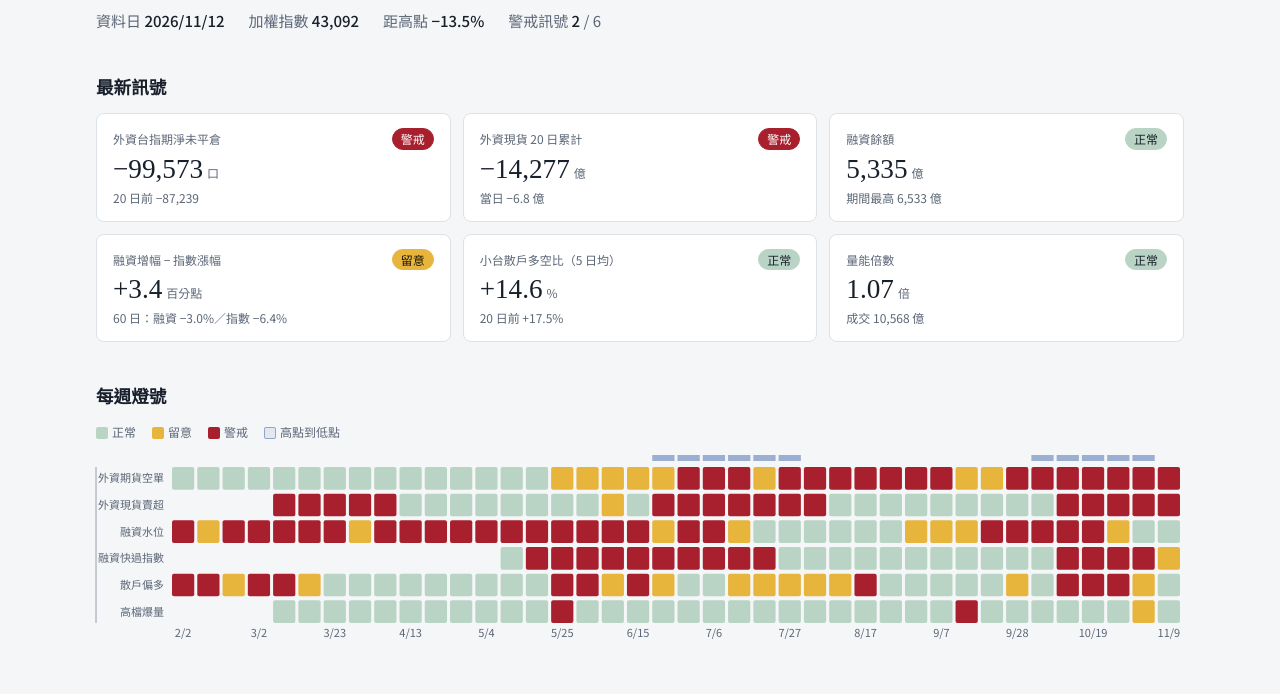
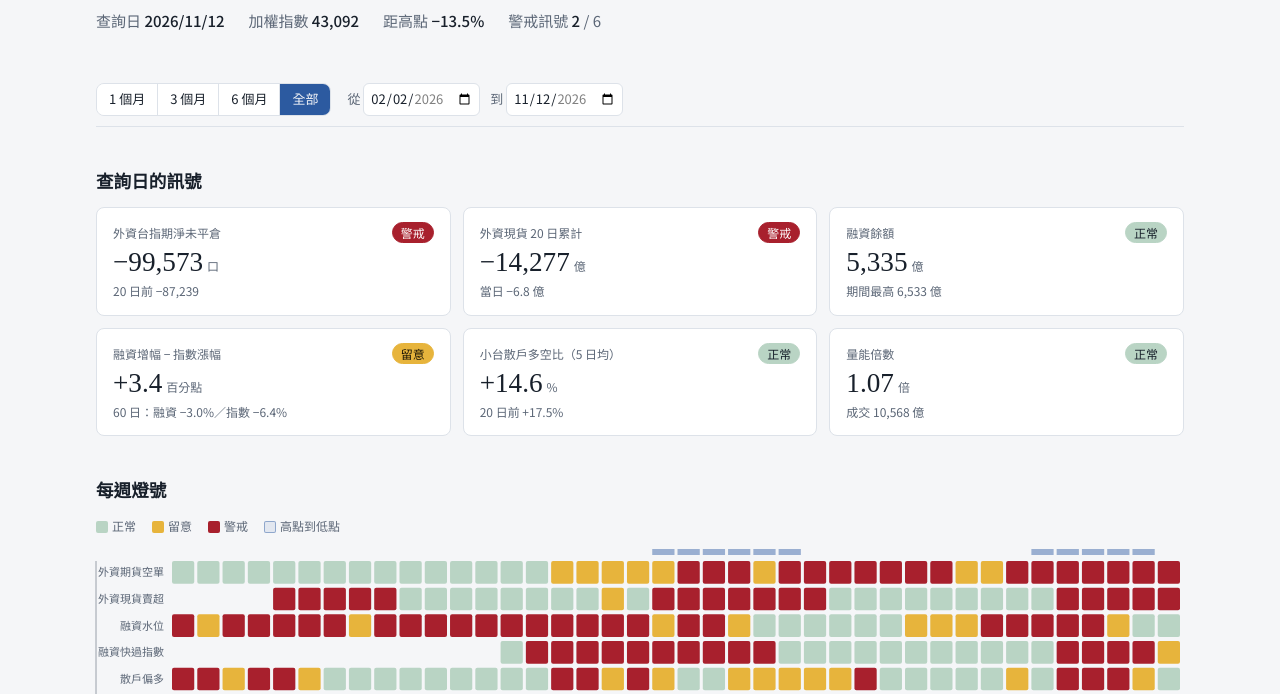
Before and after one commit to handhair/tw-chips-dashboard, a plain HTML site: page index.html in a window 1280 px wide. Shown: the part 106-800 px from the top of the page. Drawn offline with nearby package versions, Linux system fonts and the light colour scheme.

Commit message:
Add date range picker to the dashboard
Preset buttons (1/3/6 months, all) and from/to date inputs. Signal cards
show the values as of the end date; the heatmap and daily charts show
only the chosen range. The range is kept in the URL hash for sharing.

Co-Authored-By: Claude Opus 5.5 <noreply@anthropic.com>

```diff
--- a/index.html
+++ b/index.html
@@ -62,6 +62,14 @@
   .unit { font-size: 12px; color: var(--muted); margin-left: 4px; }
   .sub { font-size: 12px; color: var(--muted); font-variant-numeric: tabular-nums; }
 
+  .controls { position: sticky; top: env(safe-area-inset-top, 0px); z-index: 5; background: var(--bg); border-bottom: 1px solid var(--line); padding-block: 10px; display: flex; flex-wrap: wrap; gap: 8px 16px; align-items: center; }
+  .presets { display: inline-flex; border: 1px solid var(--line); border-radius: var(--radius); overflow: hidden; }
+  .presets button { font: inherit; font-size: 13px; padding: 5px 12px; border: 0; border-left: 1px solid var(--line); background: var(--panel); color: var(--fg); cursor: pointer; }
+  .presets button:first-child { border-left: 0; }
+  .presets button[aria-pressed="true"] { background: var(--s0); color: var(--bg); }
+  .presets button:focus-visible, .dates input:focus-visible { outline: 2px solid var(--s0); outline-offset: 1px; }
+  .dates { display: inline-flex; flex-wrap: wrap; gap: 6px 10px; align-items: center; font-size: 13px; color: var(--muted); }
+  .dates input { font: inherit; font-size: 13px; padding: 4px 6px; border: 1px solid var(--line); border-radius: 6px; background: var(--panel); color: var(--fg); }
   .legend { display: flex; flex-wrap: wrap; gap: 6px 16px; font-size: 12px; color: var(--muted); align-items: center; }
   .sw { display: inline-block; width: 12px; height: 12px; border-radius: 2px; vertical-align: -2px; margin-right: 4px; }
   .sw.ok { background: var(--lv-ok); } .sw.watch { background: var(--lv-watch); } .sw.alert { background: var(--lv-alert); }
@@ -107,7 +115,7 @@
     <p class="eyebrow">證交所・期交所 每日盤後資料｜不是投資建議</p>
     <h1>台股籌碼前兆儀表板</h1>
     <p class="kpis">
-      <span>資料日 <b data-k="date">—</b></span>
+      <span>查詢日 <b data-k="date">—</b></span>
       <span>加權指數 <b data-k="taiex">—</b></span>
       <span>距高點 <b data-k="drawdown">—</b></span>
       <span>警戒訊號 <b data-k="warn_count">—</b> / 6</span>
@@ -115,8 +123,21 @@
     <p class="status" id="status" hidden></p>
   </header>
 
+  <div class="controls" id="controls">
+    <div class="presets" role="group" aria-label="期間">
+      <button type="button" data-months="1" aria-pressed="false">1 個月</button>
+      <button type="button" data-months="3" aria-pressed="false">3 個月</button>
+      <button type="button" data-months="6" aria-pressed="false">6 個月</button>
+      <button type="button" data-months="0" aria-pressed="true">全部</button>
+    </div>
+    <div class="dates">
+      <label>從 <input type="date" id="from"></label>
+      <label>到 <input type="date" id="to"></label>
+    </div>
+  </div>
+
   <section class="sec" id="signals">
-    <h2>最新訊號</h2>
+    <h2>查詢日的訊號</h2>
     <div class="cards">
       <article class="card"><div class="card-top"><span class="card-label">外資台指期淨未平倉</span><span class="pill" data-s="s_txf">—</span></div>
         <div><span class="big" data-k="foreign_txf">—</span><span class="unit">口</span></div><div class="sub">20 日前 <span data-k="foreign_txf_prev">—</span></div></article>
@@ -180,6 +201,7 @@
       <li><b>融資增幅 − 指數漲幅</b>：60 個交易日漲幅相減。警戒：≥ 5 個百分點；留意：≥ 2</li>
       <li><b>小台散戶多空比</b>：小台未平倉扣掉三大法人淨部位後的散戶淨部位占比，取 5 日平均。警戒：≥ 25%；留意：≥ 15%</li>
       <li><b>量能倍數</b>：成交金額 ÷ 前 20 日均量。警戒：≥ 1.3 倍且指數在高點 5% 內；留意：≥ 1.3 倍</li>
+      <li><b>查詢期間</b>：訊號卡顯示「到」那天（遇到假日用前一個交易日）的數值；每週燈號和每日走勢只畫期間內的資料。20 日累計、60 日增幅這類指標都用完整資料算，不受期間影響。網址會記住期間，可以直接複製分享。</li>
       <li><b>門檻怎麼來的</b>：回頭看 2026 年 7 月與 10–11 月兩次下跌訂的，有後見之明，只代表風險累積程度。</li>
       <li><b>資料來源</b>：臺灣證券交易所（指數、成交金額、三大法人、融資）、臺灣期貨交易所（台指期與小台法人未平倉、小台未平倉量）。每個交易日由 GitHub Actions 自動更新。</li>
     </ul>
@@ -226,8 +248,9 @@
       };
     });
   }
-  function buildLatest(series) {
-    const i = series.length - 1, r = series[i], prev = series[Math.max(0, i - 20)];
+  // 第 i 個交易日的訊號（「20 日前」以完整資料往回算，不受查詢期間影響）
+  function buildLatest(series, i = series.length - 1) {
+    const r = series[i], prev = series[Math.max(0, i - 20)];
     const levels = Object.keys(SIG).map((k) => r[k]);
     return { ...r, foreign_txf_prev: prev.foreign_txf, retail_ratio_prev: prev.retail_ratio_5, warn_count: levels.filter((v) => v === '警戒').length };
   }
@@ -389,9 +412,11 @@
     y.nice(n);
     const ticks = y.ticks(n), tf = tickFmt(spec.wan);
     const m = { top: 6, right: 8, bottom: spec.axis ? 20 : 6, left: measure(svg, ticks.map(tf)) + 10 };
-    const x = d3.scaleUtc().domain(d3.extent(series, (r) => parse(r.date))).range([m.left, width - m.right]);
+    const x = d3.scaleUtc().domain(d3.extent(series, (r) => parse(r.date))).range([m.left, width - m.right]).clamp(true);
     y.range([height - m.bottom, m.top]);
-    svg.append('g').selectAll('rect').data(windows).join('rect').attr('x', (v) => x(parse(v.peak))).attr('width', (v) => Math.max(1, x(parse(v.trough)) - x(parse(v.peak))))
+    const lo = series[0].date, hi = series[series.length - 1].date;
+    const bands = windows.filter((v) => v.trough >= lo && v.peak <= hi);
+    svg.append('g').selectAll('rect').data(bands).join('rect').attr('x', (v) => x(parse(v.peak))).attr('width', (v) => Math.max(1, x(parse(v.trough)) - x(parse(v.peak))))
       .attr('y', m.top).attr('height', height - m.top - m.bottom).style('fill', 'var(--band)');
     svg.append('g').attr('transform', `translate(${m.left},0)`).call(d3.axisLeft(y).tickValues(ticks).tickFormat(tf).tickSize(-(width - m.left - m.right))).call((g) => g.select('.domain').remove());
     if (spec.axis) svg.append('g').attr('transform', `translate(0,${height - m.bottom})`).call(d3.axisBottom(x).ticks(Math.max(2, Math.floor((width - m.left) / 80))).tickFormat(d3.utcFormat('%-m/%-d')).tickSizeOuter(0));
@@ -432,14 +457,52 @@
   };
   let state = null;
 
+  // ---------- 查詢期間 ----------
+  const fromEl = document.getElementById('from'), toEl = document.getElementById('to');
+  const iso = (d) => d.toISOString().slice(0, 10);
+  function setRange(from, to, months) {
+    const first = state.series[0].date, last = state.series[state.series.length - 1].date;
+    to = to && to >= first ? (to > last ? last : to) : last;
+    from = from && from <= to ? (from < first ? first : from) : first;
+    state.from = from; state.to = to;
+    fromEl.value = from; toEl.value = to;
+    document.querySelectorAll('.presets button').forEach((b) => b.setAttribute('aria-pressed', String(months != null && Number(b.dataset.months) === months)));
+    const hash = from === first && to === last ? '' : `#${from}~${to}`;
+    if (location.hash !== hash) history.replaceState(null, '', hash || location.pathname);
+    render();
+  }
+  function preset(months) {
+    const to = state.series[state.series.length - 1].date;
+    if (!months) return setRange(null, to, 0);
+    const d = new Date(to + 'T00:00:00Z');
+    d.setUTCMonth(d.getUTCMonth() - months);
+    setRange(iso(d), to, months);
+  }
+  document.querySelectorAll('.presets button').forEach((b) => b.addEventListener('click', () => preset(Number(b.dataset.months))));
+  [fromEl, toEl].forEach((el) => el.addEventListener('change', () => {
+    let f = fromEl.value, t = toEl.value;
+    if (f && t && f > t) [f, t] = [t, f];
+    setRange(f, t, null);
+  }));
+
   function render() {
-    if (!state) return;
-    const { series, latest, weekly, windows, aligned, episodes } = state;
+    if (!state || !state.to) return;
+    const { aligned, episodes, windows } = state;
+    const end = d3.bisector((r) => r.date).right(state.series, state.to) - 1;
+    const series = state.series.filter((r) => r.date >= state.from && r.date <= state.to);
+    const latest = buildLatest(state.series, end);
+    const weekly = buildWeekly(series);
     document.querySelectorAll('[data-k]').forEach((el) => { el.textContent = (FIELD_FMT[el.dataset.k] || F.plain)(latest[el.dataset.k]); });
     document.querySelectorAll('[data-s]').forEach((el) => { const v = latest[el.dataset.s]; el.textContent = v || '—'; el.dataset.level = v || ''; });
-    drawHeat(document.getElementById('c-heat'), weekly, windows);
+    // 期間太短（少於 2 個交易日）就不畫走勢圖
+    const charts = ['c-heat', ...Object.keys(DAILY)].map((id) => document.getElementById(id));
+    if (series.length >= 2) {
+      drawHeat(charts[0], weekly, windows);
+      Object.entries(DAILY).forEach(([id, spec]) => drawDaily(document.getElementById(id), series, windows, spec, spec.label));
+    } else {
+      charts.forEach((el) => { el.replaceChildren(); const p = document.createElement('p'); p.className = 'note'; p.textContent = '期間內交易日太少，請把期間拉長。'; el.append(p); });
+    }
     Object.entries(ALIGNED).forEach(([id, [field, fmt, label]]) => drawAligned(document.getElementById(id), aligned, field, fmt, label));
-    Object.entries(DAILY).forEach(([id, spec]) => drawDaily(document.getElementById(id), series, windows, spec, spec.label));
     const fmt = (v) => (v == null ? '—' : typeof v === 'number' ? (Number.isInteger(v) ? d3.format(',')(v) : d3.format(',.1f')(v)) : String(v).replaceAll('-', '/'));
     d3.select('#ep-body').selectAll('tr').data(episodes).join('tr').each(function (r) { d3.select(this).selectAll('td').data([r.metric, fmt(r.jul), fmt(r.oct)]).join('td').text((v) => v); });
   }
@@ -448,8 +511,16 @@
     .then((res) => { if (!res.ok) throw new Error('HTTP ' + res.status); return res.json(); })
     .then((chips) => {
       const series = buildSeries(chips), windows = buildWindows(series);
-      state = { series, windows, latest: buildLatest(series), weekly: buildWeekly(series), aligned: buildAligned(series, windows), episodes: buildEpisodes(series, windows) };
-      render();
+      state = { series, windows, aligned: buildAligned(series, windows), episodes: buildEpisodes(series, windows) };
+      fromEl.min = toEl.min = series[0].date;
+      fromEl.max = toEl.max = series[series.length - 1].date;
+      // 網址可以帶期間，例如 #2026-06-01~2026-08-15，方便分享
+      const fromHash = () => {
+        const m = location.hash.match(/^#(\d{4}-\d{2}-\d{2})~(\d{4}-\d{2}-\d{2})$/);
+        if (m) setRange(m[1], m[2], null); else preset(0);
+      };
+      fromHash();
+      window.addEventListener('hashchange', fromHash);
       let w = window.innerWidth, t;
       window.addEventListener('resize', () => { if (window.innerWidth === w) return; w = window.innerWidth; clearTimeout(t); t = setTimeout(render, 150); });
     })
```
